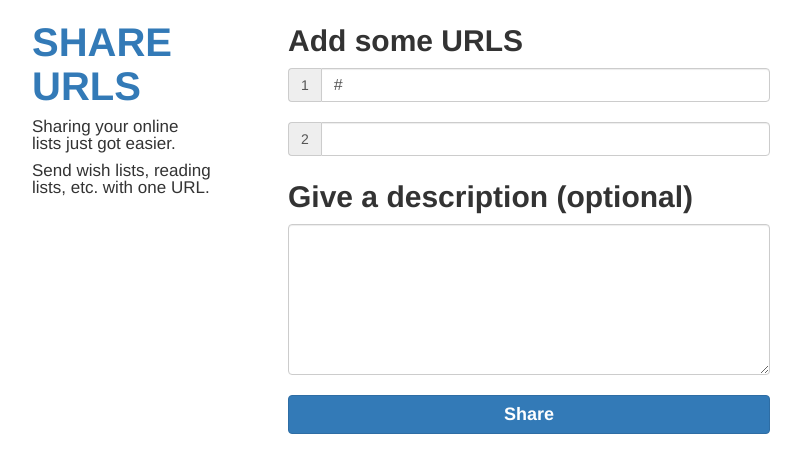
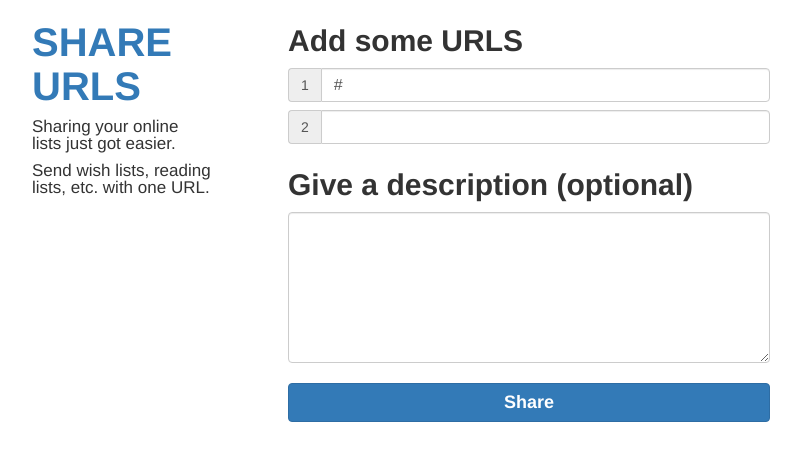
Before and after one commit to seoklee/urls-sharing, a Flask app: template surls/templates/index.html in a window 1280 px wide. Shown: the top 473 px of the page, without its empty margins (239-1040 px from the left). Run offline with Flask 2, Linux system fonts and the light colour scheme; the template is opened without the code that fills it: values that come from a table or form of the project are taken from there, most other values are stand-ins (such as "Sample title", 1, 10 or a date in 2020); parts of the project's set-up code (start-up, migrations or seed data) failed here and were passed over; some libraries are stand-ins or nearby versions.

Commit message:
small fixes to css/js

```diff
--- a/surls/static/index.js
+++ b/surls/static/index.js
@@ -22,7 +22,6 @@
         var last_link = links[index];
         //input entered & needs another text box
         if (last_link.children[1].value != '') {
-            console.log("cloning and appending");
             var parent = document.getElementById("link-group");
             var inputGroup = last_link.cloneNode(true);
             inputGroup.children[0].innerHTML = links.length + 1;
--- a/surls/static/style.css
+++ b/surls/static/style.css
@@ -26,7 +26,7 @@
 /* content */
 
 
-.content div {
+.content-section {
     margin: 20px 0 20px;
 }
 
@@ -34,10 +34,6 @@
     font-size: 20px;
     font-weight: 600;
     margin: 0 0 5px;
-}
-
-div.input-group {
-    margin-bottom: 8px;
 }
 
 .content-btn {
@@ -73,6 +69,11 @@ div.input-group {
     font-size: 16px;
 }
 
+
+.input-group {
+    margin-bottom: 8px;
+}
+
 @media (min-width: 768px) {
     .container {
         max-width: 768px;
@@ -88,7 +89,7 @@ div.input-group {
         line-height: 1em;
     }
 
-    .content div {
+    .content-section {
         margin: 0 0 20px;
     }
 
@@ -107,4 +108,6 @@ div.input-group {
     .content-btn {
         font-size: 18px;
     }
+
+
 }
--- a/surls/templates/index.html
+++ b/surls/templates/index.html
@@ -16,7 +16,7 @@
             </div>
         {% endfor %}
 
-        <div class="form-group" id="link-group">
+        <div class="form-group content-section" id="link-group">
             {{ form.link.label(class="content-lbl") }}
             {% if links %}
                 {% for link in links %}
@@ -32,7 +32,7 @@
                 </div>
             {% endif %}
         </div>
-        <div class="form-group">
+        <div class="form-group content-section">
             {{ form.text.label(class="content-lbl") }}
             {{ form.text(class="form-control content-input", rows="6") }}
         </div>
--- a/surls/templates/urls.html
+++ b/surls/templates/urls.html
@@ -1,16 +1,16 @@
 {% extends "base.html" %}
 {% block content %}
-    <div>
+    <div class="content-section">
         <h1 class="content-lbl">Share this with others</h1>
         <h2 class="content-url">{{ url_link }}</h2>
     </div>
     {% if entry.description %}
-        <div>
+        <div class="content-section">
             <h1 class="content-lbl">Description</h1>
             <p class="content-description">{{ entry.description }}</p>
         </div>
     {% endif %}
-    <div>
+    <div class="content-section">
         <h1 class="content-lbl">URLS</h1>
         <ol class="content-url-list">
             {% for link in entry.links %}
```
